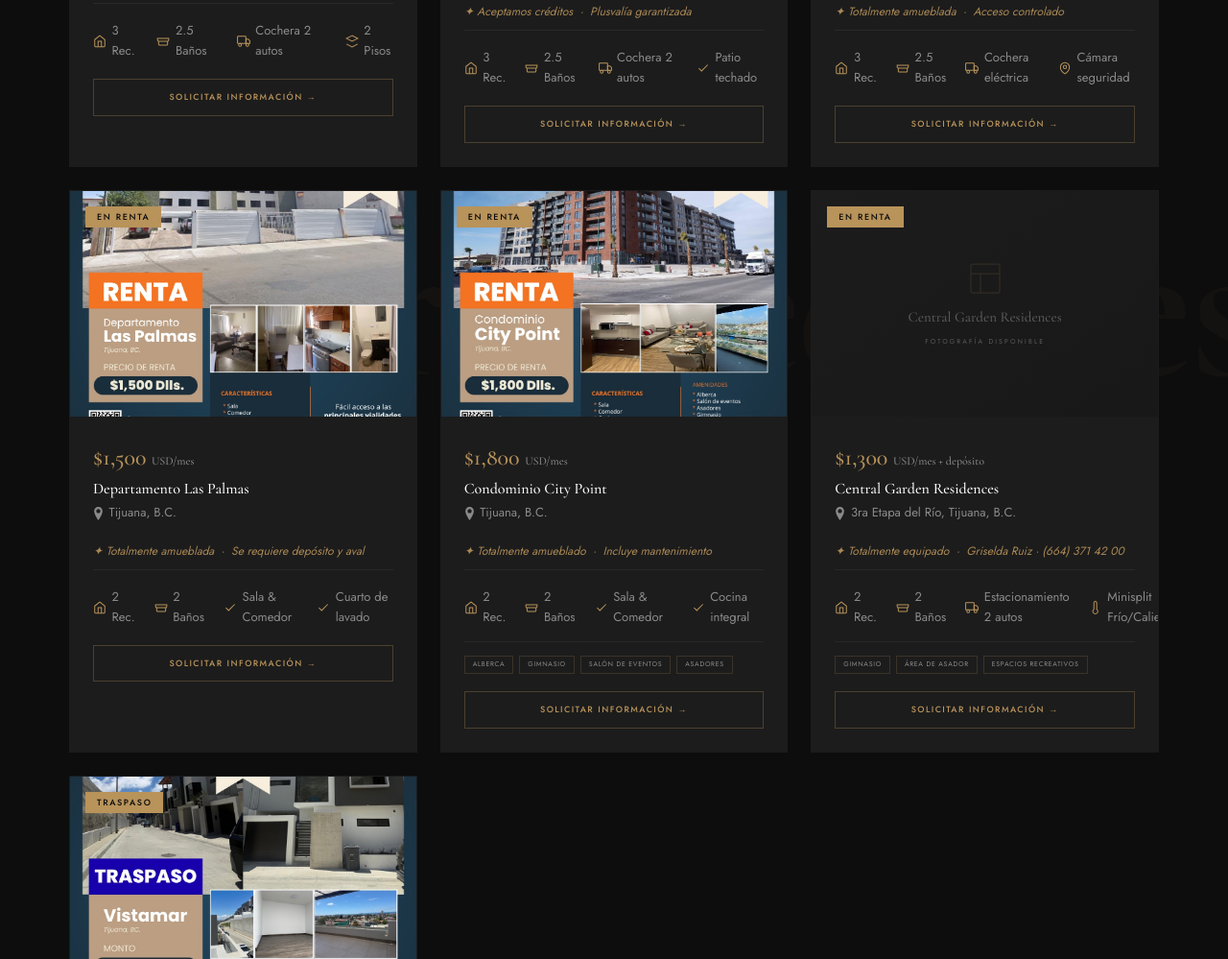
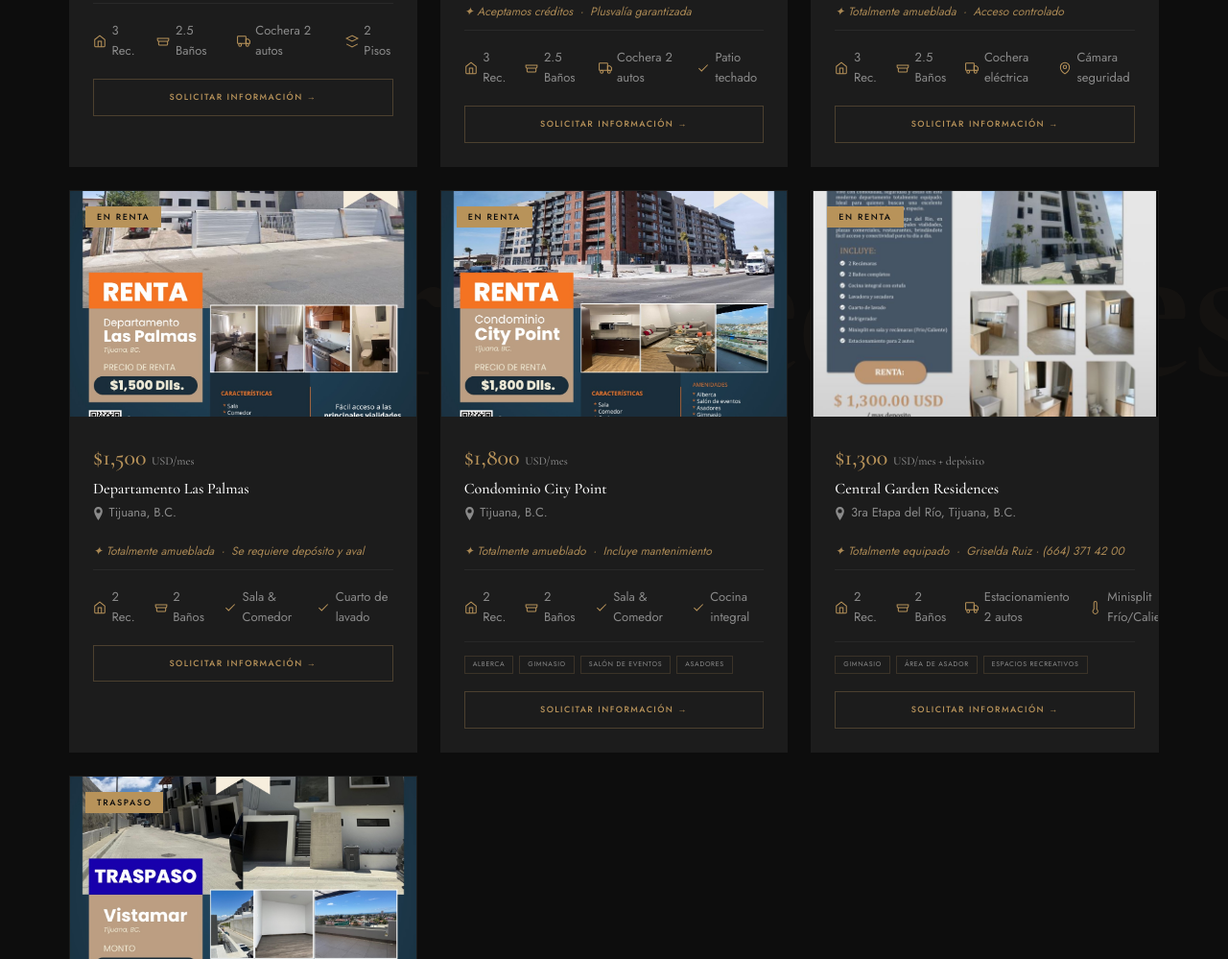
Before and after one commit to contactotitiburger-collab/BHRInmobiliaria, a plain HTML site: page index.html in a window 1280 px wide. Shown: the part 1654-2653 px from the top of the page at 96% size. Drawn offline with nearby package versions, Linux system fonts and the light colour scheme.

Commit message:
Agregar foto Central Garden Residences

```diff
--- a/index.html
+++ b/index.html
@@ -886,12 +886,8 @@
 
       <!-- RENTA 4 — Central Garden Residences -->
       <article class="prop-card" data-type="renta">
-        <div class="prop-img prop-no-img">
-          <div class="prop-ph">
-            <svg width="40" height="40" viewBox="0 0 24 24" fill="none" stroke="currentColor" stroke-width="0.75" aria-hidden="true"><rect x="3" y="3" width="18" height="18" rx="1"/><path d="M3 9h18M9 21V9"/></svg>
-            <span class="prop-ph-name">Central Garden Residences</span>
-            <span class="prop-ph-lbl">Fotografía disponible</span>
-          </div>
+        <div class="prop-img">
+          <img src="img/propiedades/central-garden.jpg" alt="Central Garden Residences" loading="lazy" />
           <span class="prop-badge">En Renta</span>
         </div>
         <div class="prop-body">
```
Also changed, not shown: img/propiedades/central-garden.jpg (added).
